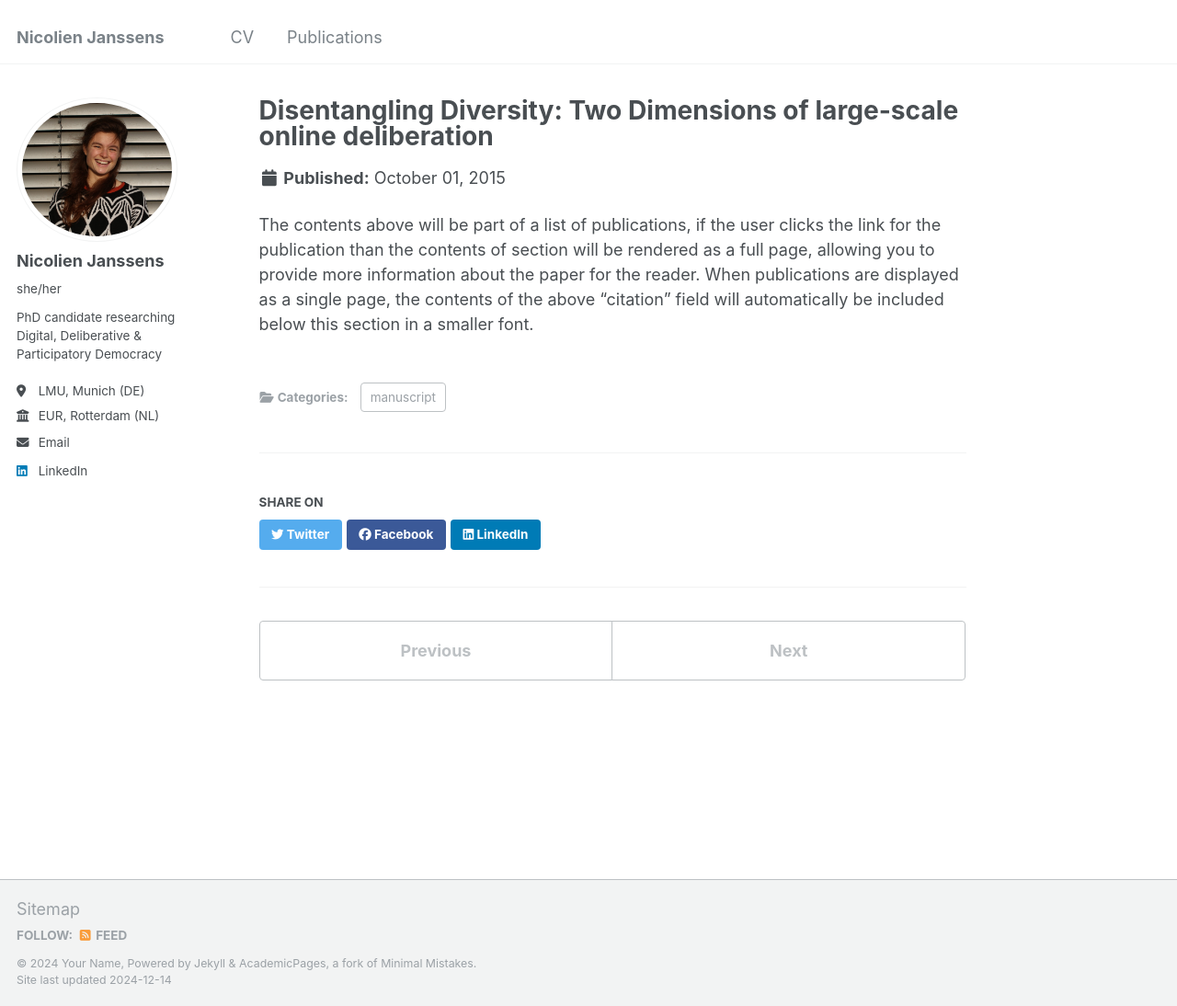
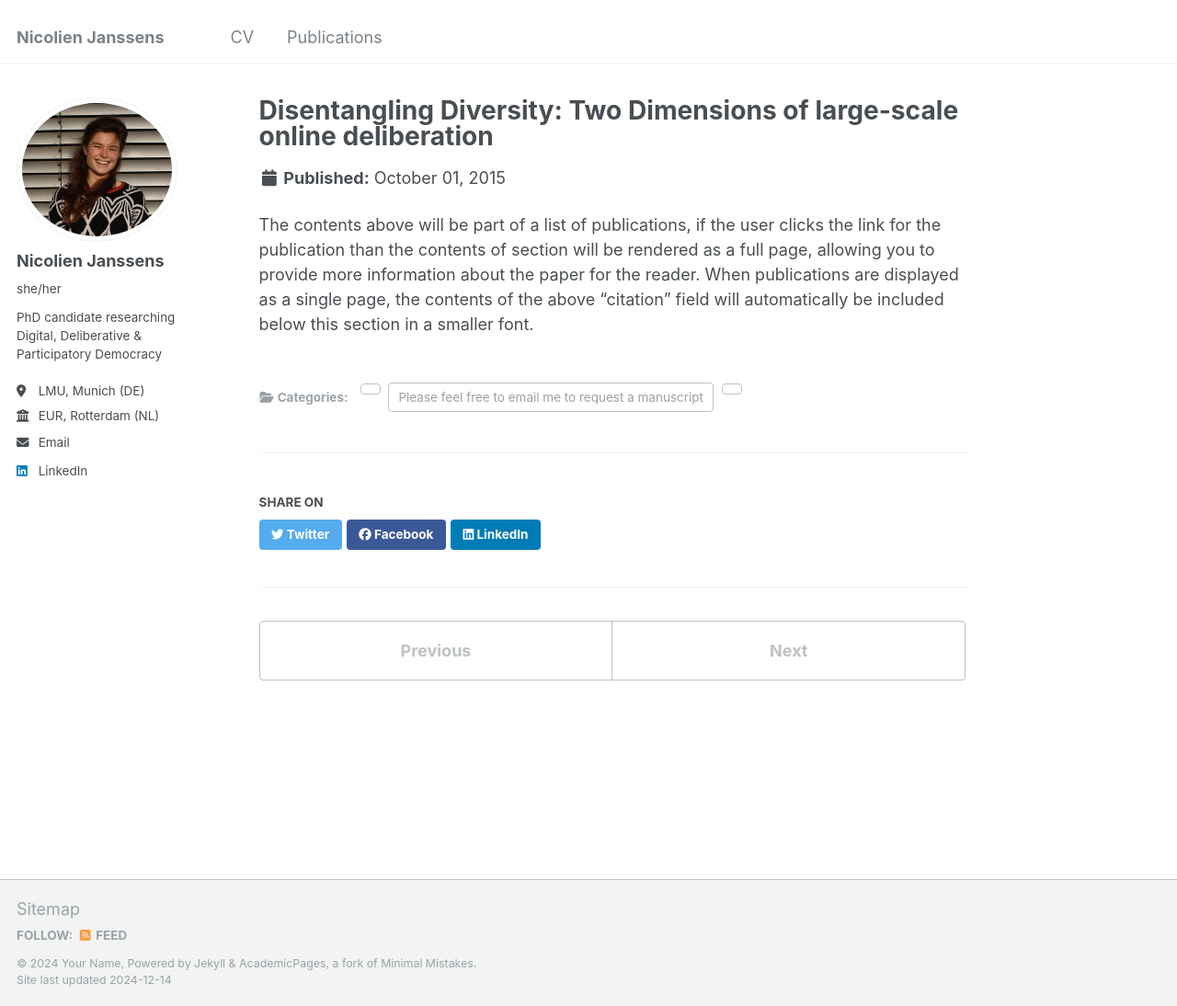
Before and after one commit to nicolienjanssens/nicolienjanssens, a Jekyll site: the page built from _publications/2015-10-01-paper-title-number-3.md, in a window 1280 px wide and 1094 px high. Shown: the whole window at 92% size. Built offline with Jekyll 4.4.1, drawn with Linux system fonts in a browser that asks for light colours; a file with an impossible date is left out.

Commit message:
Update 2015-10-01-paper-title-number-3.md

```diff
--- a/_publications/2015-10-01-paper-title-number-3.md
+++ b/_publications/2015-10-01-paper-title-number-3.md
@@ -1,7 +1,7 @@
 ---
 title: "Disentangling Diversity: Two Dimensions of large-scale online deliberation"
-collection: publications
-category: manuscript
+collection: Work in Progress
+category: Please feel free to email me to request a manuscript, or to exchange ideas!
 #permalink: /publication/2015-10-01-paper-title-number-3
 excerpt: 'I distinguish two new dimensions of diversity that come up when designing large-scale online deliberations.'
 #date: 2015-10-01
```
